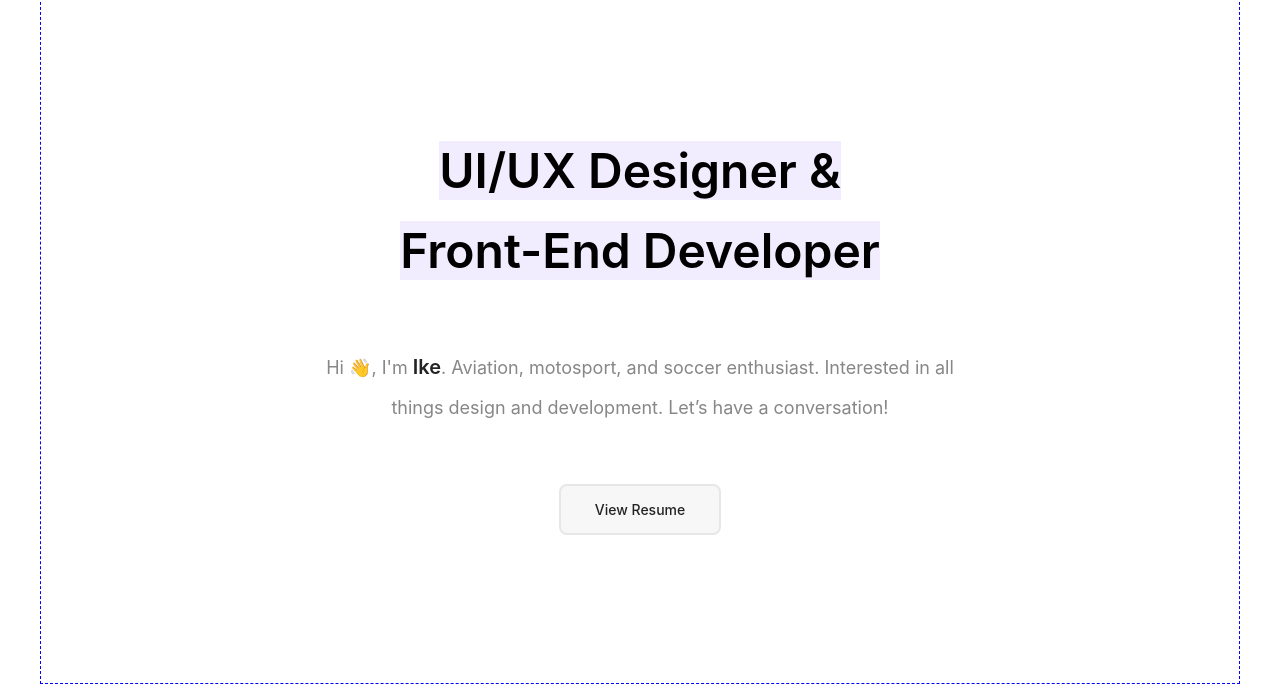
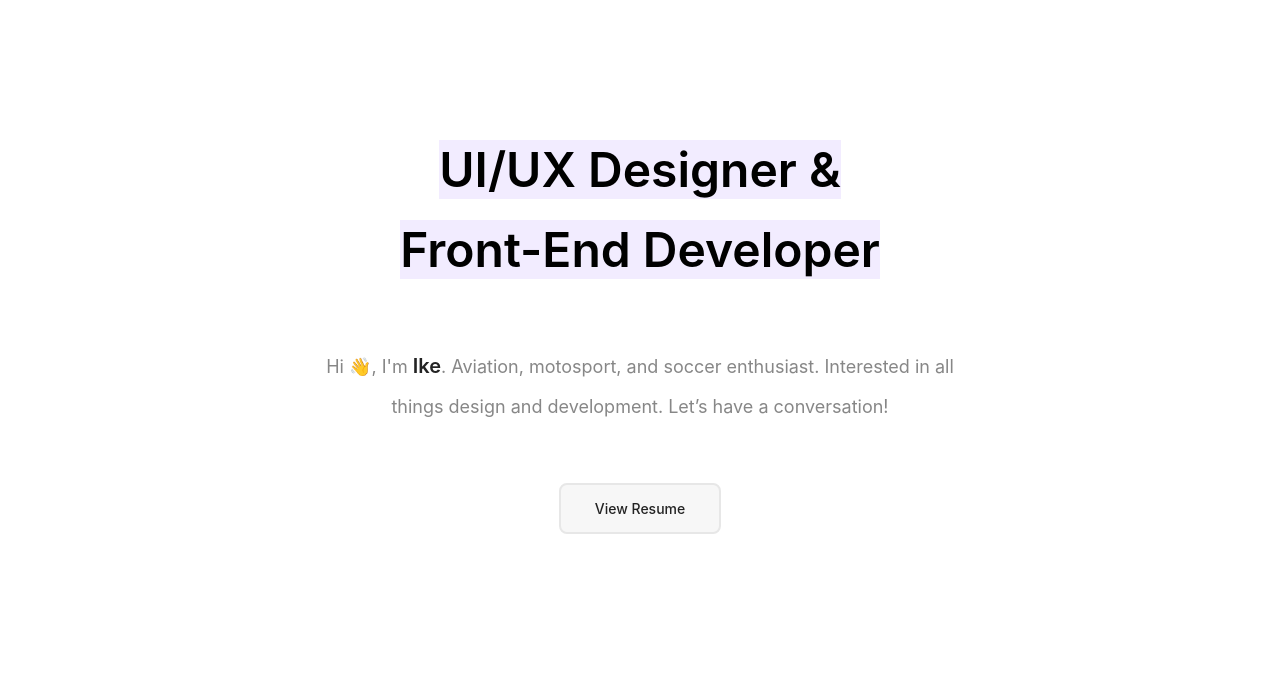
Before and after one commit to ojieloi/website, a Gatsby site: page / in a window 1280 px wide. Shown: the part 118-802 px from the top of the page. Built offline with nearby package versions, Linux system fonts and the light colour scheme; Gatsby itself is replaced by a stand-in of ours.

Commit message:
Update home.css

```diff
--- a/src/components/home.css
+++ b/src/components/home.css
@@ -17,8 +17,6 @@
     justify-content: center;
     height: calc(100vh - 100px);
     height: calc(-webkit-fill-available - 100px);
-
-    border: 1px dashed blue;
 }
 
 @media (hover: none) and (pointer: coarse) {
```
